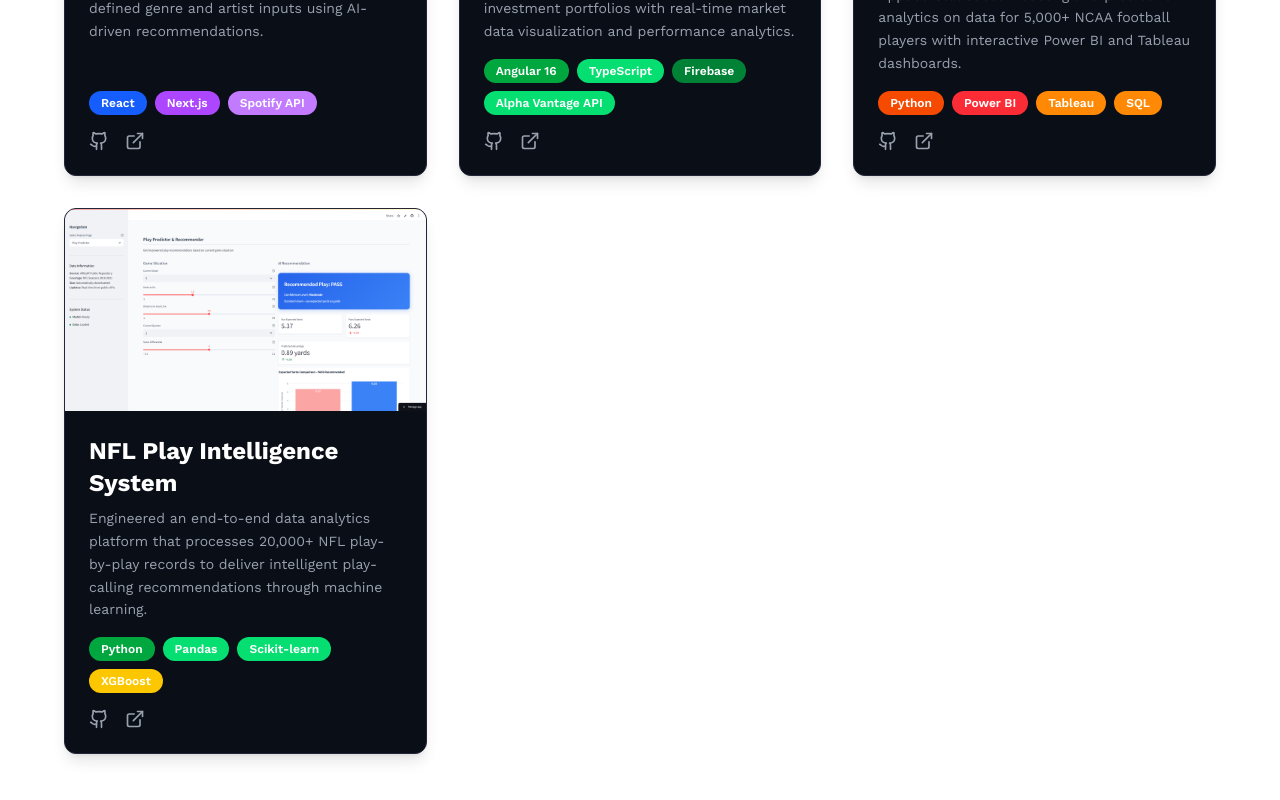
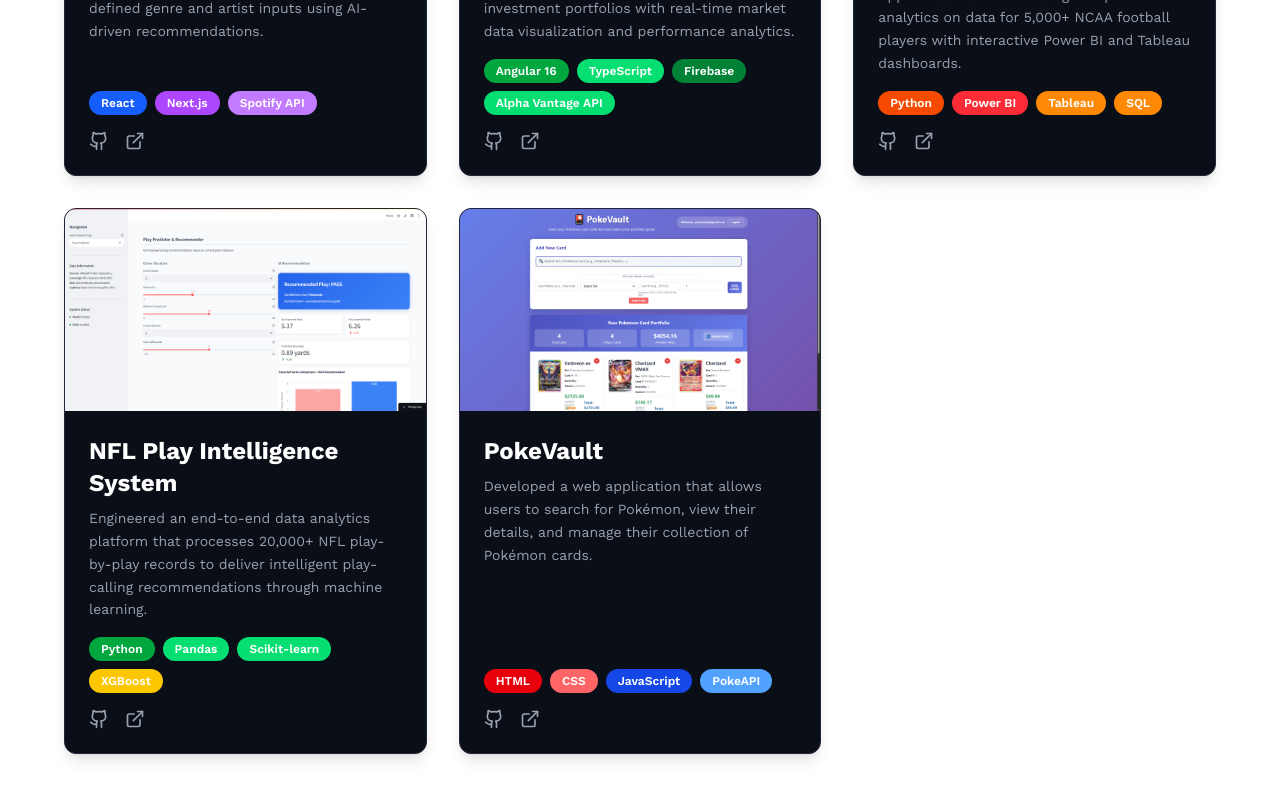
Before and after one commit to ajnavaleza/angelo, a Next.js app: page / in a window 1280 px wide. Shown: the part 3467-4267 px from the top of the page. Built offline with nearby package versions, Linux system fonts and the light colour scheme.

Commit message:
added pokevault

```diff
--- a/src/components/ProjectsDetails.tsx
+++ b/src/components/ProjectsDetails.tsx
@@ -56,6 +56,20 @@
     ],
     github: 'https://github.com/ajnavaleza/nfl-play-ML',
     external: 'https://nfl-play-predictor.streamlit.app/',
+  },
+  {
+    title: 'PokeVault',
+    description: 'Developed a web application that allows users to search for Pokémon, view their details, and manage their collection of Pokémon cards.',
+    image: '/poke.PNG',
+    bg: 'bg-gradient-to-br from-red-100 to-blue-100',
+    tech: [
+      { name: 'HTML', color: 'bg-red-600' },
+      { name: 'CSS', color: 'bg-red-400' },
+      { name: 'JavaScript', color: 'bg-blue-700' },
+      { name: 'PokeAPI', color: 'bg-blue-400' },
+    ],
+    github: 'https://github.com/ajnavaleza/PokeVault',
+    external: 'https://p0ke-vault.vercel.app/',
   }
 ];
 
```
Also changed, not shown: public/poke.PNG (added).
